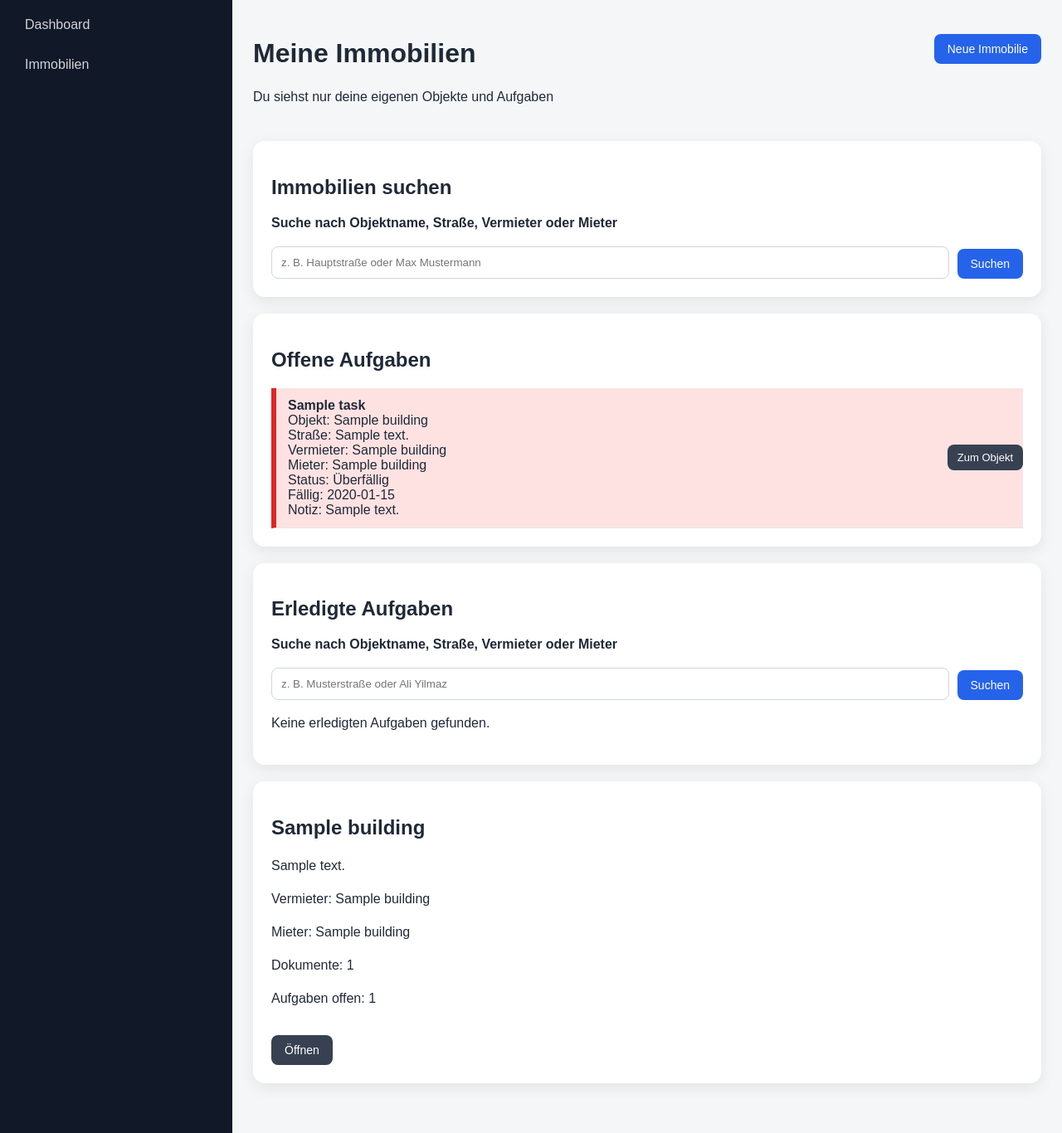
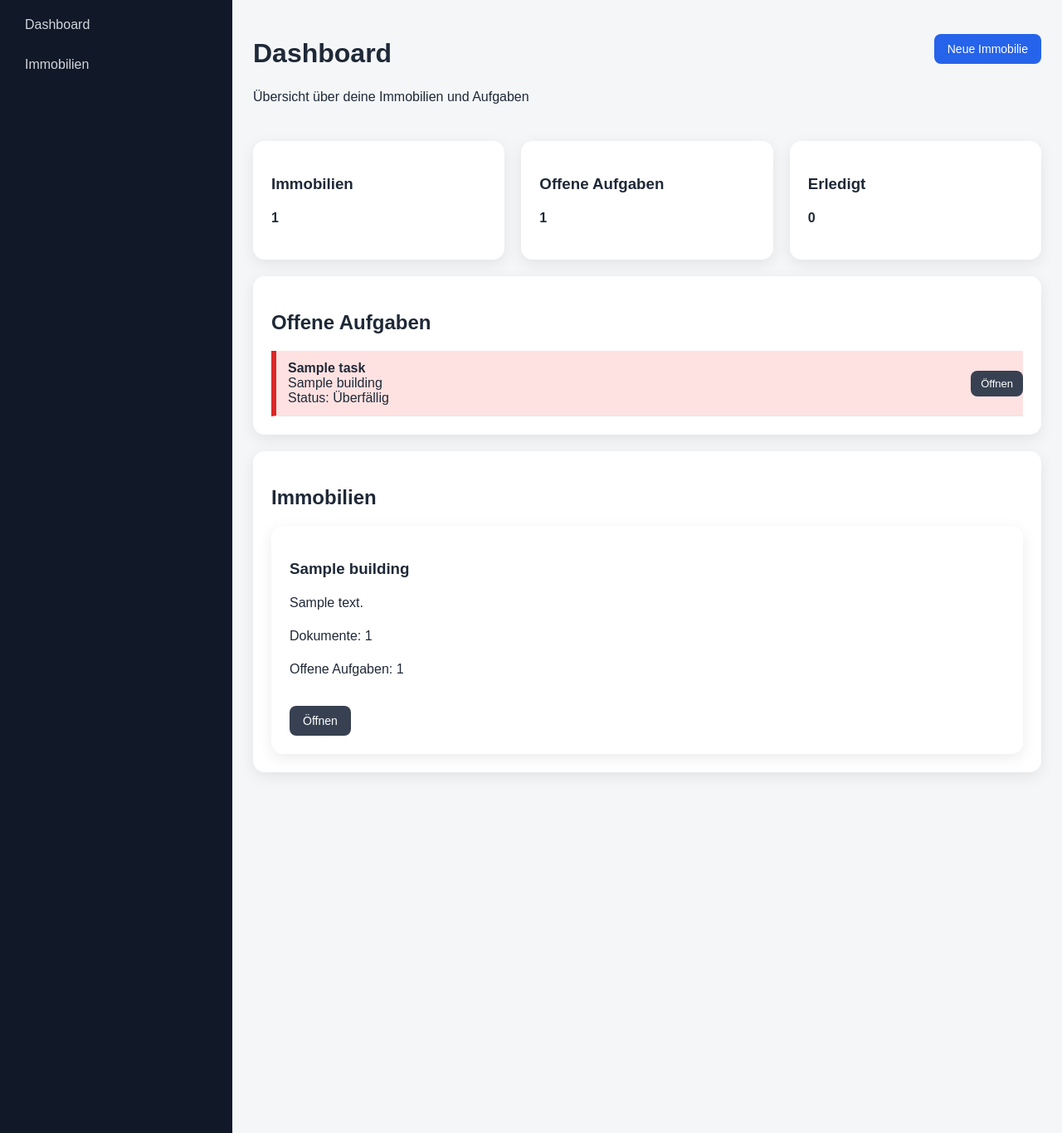
Before and after one commit to usyunus6128-cloud/immoflow, a FastAPI app: page / in a window 1280 px wide. Shown: the part 62-1428 px from the top of the page at 83% size. Run offline with FastAPI, Linux system fonts and the light colour scheme; the visitor is signed in with stand-in values (Sample User, id 1); tables that the repository leaves empty hold one stand-in row (values such as "Sample post").

Commit message:
Update index.html

```diff
--- a/app/templates/index.html
+++ b/app/templates/index.html
@@ -1,26 +1,39 @@
 {% extends "base.html" %}
 
 {% block content %}
+
 <div class="page-header">
     <div>
-        <h1>Meine Immobilien</h1>
-        <p>Du siehst nur deine eigenen Objekte und Aufgaben</p>
+        <h1>Dashboard</h1>
+        <p>Übersicht über deine Immobilien und Aufgaben</p>
     </div>
     <a href="/buildings/new" class="button">Neue Immobilie</a>
 </div>
 
-<div class="card search-card">
-    <h2>Immobilien suchen</h2>
-    <form method="get" action="/">
-        <label for="search">Suche nach Objektname, Straße, Vermieter oder Mieter</label>
-        <div class="search-row">
-            <input id="search" type="text" name="search" value="{{ search }}" placeholder="z. B. Hauptstraße oder Max Mustermann">
-            <button type="submit" class="button">Suchen</button>
-        </div>
-    </form>
+<!-- Kennzahlen -->
+<div class="grid">
+    <div class="card">
+        <h3>Immobilien</h3>
+        <p><strong>{{ buildings|length }}</strong></p>
     </div>
 
     <div class="card">
+        <h3>Offene Aufgaben</h3>
+        <p><strong>{{ tasks_with_priority|length }}</strong></p>
+    </div>
+
+    <div class="card">
+        <h3>Erledigt</h3>
+        <p>
+            <strong>
+                {{ done_matches|length }}
+            </strong>
+        </p>
+    </div>
+</div>
+
+<!-- Offene Aufgaben -->
+<div class="card top-space">
     <h2>Offene Aufgaben</h2>
 
     {% if tasks_with_priority %}
@@ -29,95 +42,37 @@
                 <li class="list-item priority-box {{ item.priority_class }}">
                     <div>
                         <strong>{{ item.task.title }}</strong><br>
-                        <span>Objekt: {{ item.task.building.name }}</span><br>
-                        <span>Straße: {{ item.task.building.address }}</span><br>
-                        {% if item.task.building.landlord_name %}
-                            <span>Vermieter: {{ item.task.building.landlord_name }}</span><br>
-                        {% endif %}
-                        {% if item.task.building.tenant_name %}
-                            <span>Mieter: {{ item.task.building.tenant_name }}</span><br>
-                        {% endif %}
+                        <span>{{ item.task.building.name }}</span><br>
                         <span>Status: {{ item.priority_text }}</span>
-                        {% if item.task.due_date %}
-                            <br><span>Fällig: {{ item.task.due_date }}</span>
-                        {% endif %}
-                        {% if item.task.note %}
-                            <br><span>Notiz: {{ item.task.note }}</span>
-                        {% endif %}
                     </div>
-                    <a href="/buildings/{{ item.task.building.id }}" class="button small secondary">Zum Objekt</a>
+                    <a href="/buildings/{{ item.task.building.id }}" class="button small secondary">Öffnen</a>
                 </li>
             {% endfor %}
         </ul>
     {% else %}
-        <p>Keine offenen Aufgaben vorhanden.</p>
+        <p>Keine offenen Aufgaben</p>
     {% endif %}
 </div>
 
+<!-- Immobilien -->
 <div class="card top-space">
-    <h2>Erledigte Aufgaben</h2>
-
-    <form method="get" action="/">
-        <label for="done_search">Suche nach Objektname, Straße, Vermieter oder Mieter</label>
-        <div class="search-row">
-            <input id="done_search" type="text" name="done_search" value="{{ done_search }}" placeholder="z. B. Musterstraße oder Ali Yilmaz">
-            <button type="submit" class="button">Suchen</button>
-        </div>
-    </form>
-
-    {% if done_matches %}
-        {% for entry in done_matches %}
-            <div class="done-block">
-                <h3>{{ entry.building.name }}</h3>
-                <p>{{ entry.building.address }}</p>
-                {% if entry.building.landlord_name %}
-                    <p>Vermieter: {{ entry.building.landlord_name }}</p>
-                {% endif %}
-                {% if entry.building.tenant_name %}
-                    <p>Mieter: {{ entry.building.tenant_name }}</p>
-                {% endif %}
-                <ul class="list">
-                    {% for task in entry.tasks %}
-                        <li class="list-item">
-                            <div>
-                                <strong>{{ task.title }}</strong><br>
-                                {% if task.note %}
-                                    <span>Notiz: {{ task.note }}</span><br>
-                                {% endif %}
-                                <span>Status: erledigt</span>
-                            </div>
-                            <a href="/buildings/{{ entry.building.id }}" class="button small secondary">Zum Objekt</a>
-                        </li>
-                    {% endfor %}
-                </ul>
-            </div>
-        {% endfor %}
-    {% else %}
-        <p>Keine erledigten Aufgaben gefunden.</p>
-    {% endif %}
-</div>
+    <h2>Immobilien</h2>
 
     {% if buildings %}
-    <div class="grid top-space">
+        <div class="grid">
             {% for building in buildings %}
                 <div class="card">
-                <h2>{{ building.name }}</h2>
+                    <h3>{{ building.name }}</h3>
                     <p>{{ building.address }}</p>
-                {% if building.landlord_name %}
-                    <p>Vermieter: {{ building.landlord_name }}</p>
-                {% endif %}
-                {% if building.tenant_name %}
-                    <p>Mieter: {{ building.tenant_name }}</p>
-                {% endif %}
                     <p>Dokumente: {{ building.documents|length }}</p>
-                <p>Aufgaben offen: {{ building.tasks|selectattr('status', 'equalto', 'offen')|list|length }}</p>
+                    <p>Offene Aufgaben: {{ building.tasks|selectattr('status', 'equalto', 'offen')|list|length }}</p>
                     <a href="/buildings/{{ building.id }}" class="button secondary">Öffnen</a>
                 </div>
             {% endfor %}
         </div>
     {% else %}
-    <div class="card top-space">
-        <p>Keine Immobilien gefunden.</p>
+        <p>Keine Immobilien vorhanden</p>
+    {% endif %}
 </div>
-{% endif %}
+
 {% endblock %}
```
Lines whose indentation alone changed are shown as unchanged.
